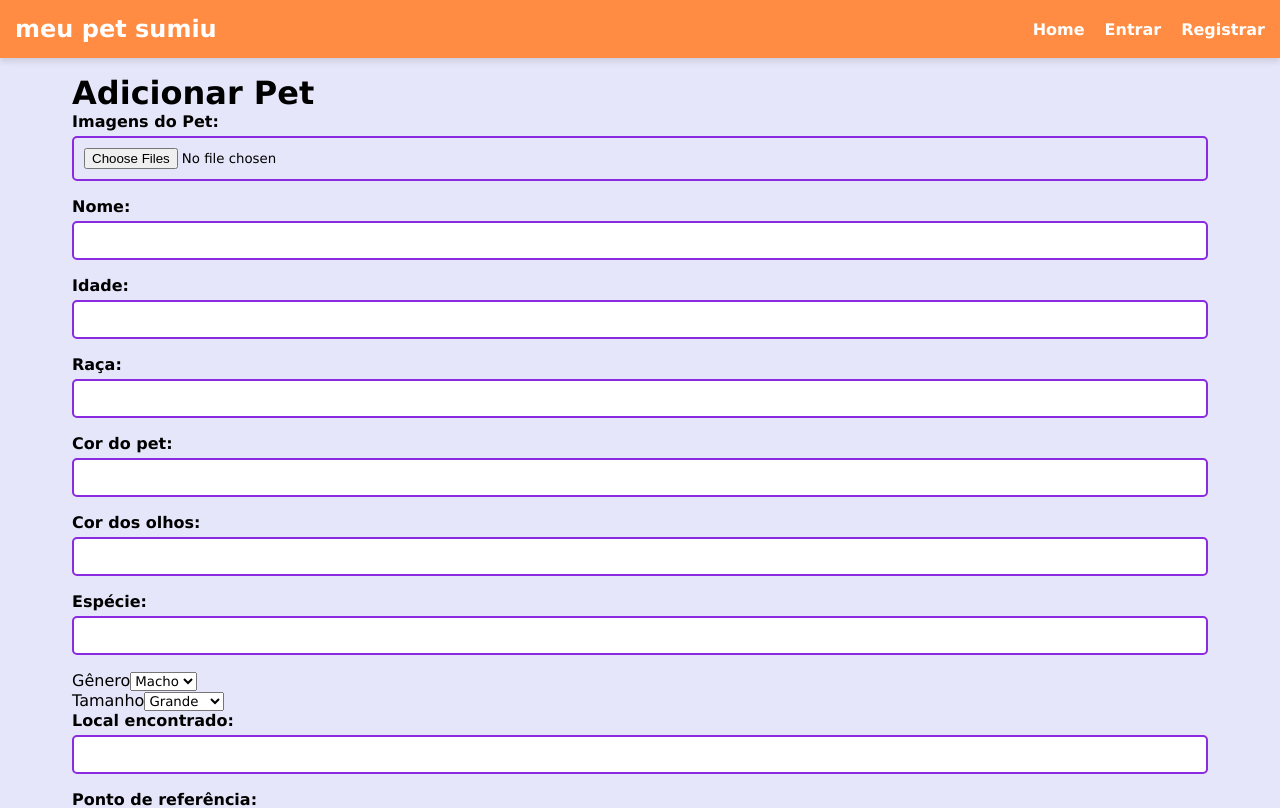
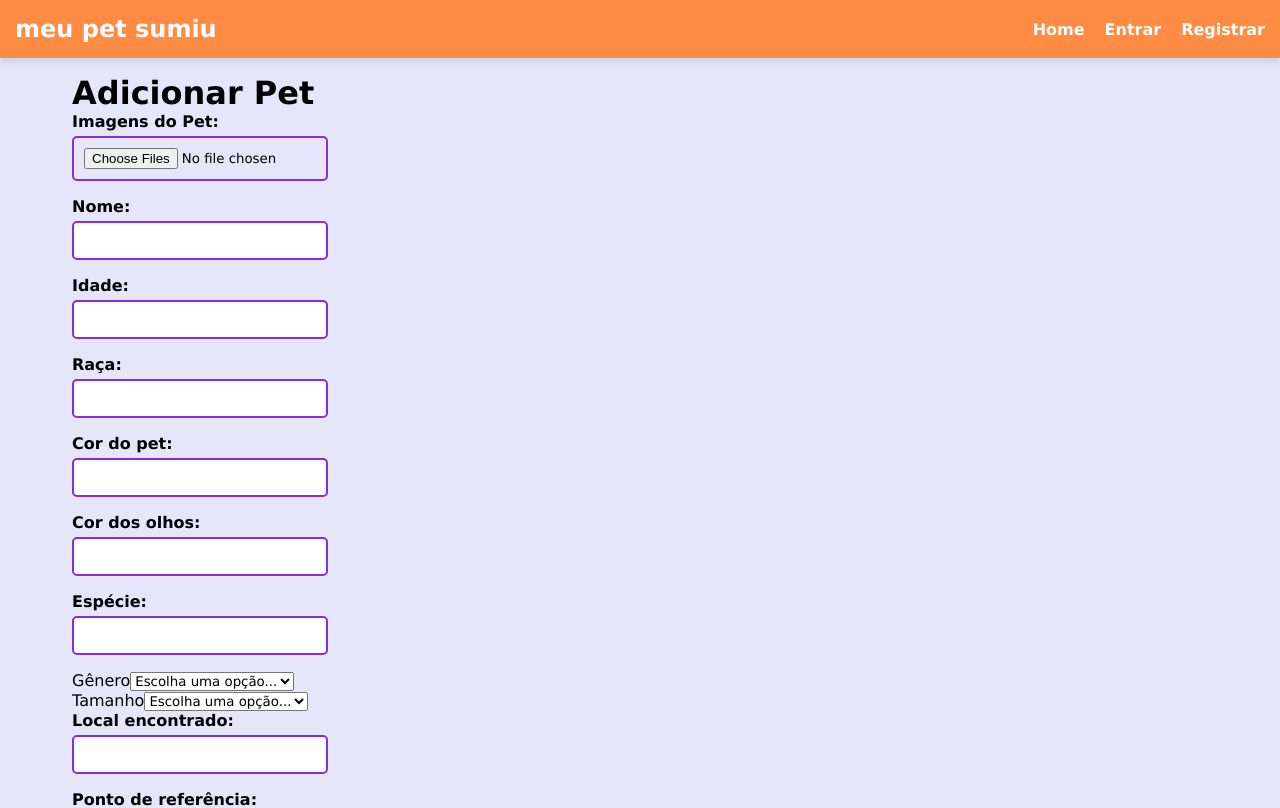
Before and after one commit to ribshow/project_frontend, a React (Create React App) app: page /pets/create in a window 1280 px wide. Shown: the top 808 px of the page. Built offline with nearby package versions, Linux system fonts and the light colour scheme; the HTML template or start-up script is replaced by a standard one.

Commit message:
feat(17/04)

```diff
--- a/src/components/Form/Form.module.css
+++ b/src/components/Form/Form.module.css
@@ -1,6 +1,10 @@
 .form_container {
   max-width: 400px;
   margin: 0 auto;
+  display: flex;
+  flex-direction: column;
+  justify-content: center;
+  align-items: center;
   background-color: lavender;
   border-radius: 15px;
   border: 2px solid #8A2BE2;
@@ -17,6 +21,18 @@
   width: 100%;
   cursor: pointer;
   font-size: 1.1em;
+  font-weight: bold;
+}
+
+.form_control select {
+  padding: 0.7em;
+  border: 2px solid #8A2BE2;
+  border-radius: 5px;
+  width: 100%;
+}
+
+.form_control label {
+  margin-bottom: 0.6em;
   font-weight: bold;
 }
 
--- a/src/components/Form/Input.module.css
+++ b/src/components/Form/Input.module.css
@@ -11,7 +11,7 @@
 }
 
 .form_control input {
-    width: 100%;
+    width: 20vw;
     padding: 10px;
     border: 2px solid #8A2BE2;
     border-radius: 5px;
@@ -40,3 +40,15 @@
 .form_control button:hover {
     background-color: #e07b38;
 }
+
+@media (max-width: 700px) {
+    .form_control input {
+        width: 100%;
+    }
+}
+
+@media (max-width: 1024px) {
+    .form_control input {
+        width: 100%;
+    }
+}
--- a/src/components/Form/PetForm.jsx
+++ b/src/components/Form/PetForm.jsx
@@ -7,13 +7,13 @@ const PetForm = ({ handleSubmit, petData, btnText }) => {
     const [preview, setPreview] = useState([]);
     const situation = ["Perdido", "Procurando tutor"];
     const gender = ["Macho", "Fêmea"];
-    const port = ["Grande", "Médio", "Pequeno"];
+    const size = ["Grande", "Médio", "Pequeno"];
 
     // manipulando as imagens
     function onFileChange(e) {
-        console.log(e.target.files);
         setPreview(Array.from(e.target.files));
         setPet({ ...pet, images: [...e.target.files] });
+        console.log(e.target.files);
     }
 
     // setando os valores do formulário
@@ -31,11 +31,12 @@ const PetForm = ({ handleSubmit, petData, btnText }) => {
     }
 
     function handlePort(e) {
-        setPet({ ...pet, port: e.target.options[e.target.selectedIndex].text });
+        setPet({ ...pet, size: e.target.options[e.target.selectedIndex].text });
     }
 
     function submit(e) {
         e.preventDefault();
+        console.log(pet);
         handleSubmit(pet);
     }
     return (
@@ -47,7 +48,7 @@ const PetForm = ({ handleSubmit, petData, btnText }) => {
                             ? preview.map((image, index) => (
                                 <img src={URL.createObjectURL(image)} alt={pet.name} key={`${pet.name}${index}`} />
                             ))
-                            : pet.images &&
+                            : pet.image &&
                             pet.images.map((image, index) => (
                                 <img src={`${process.env.REACT_APP_API}/public/images/pets/${image.name}`} alt={pet.name} key={index} />
                             ))
@@ -56,7 +57,7 @@ const PetForm = ({ handleSubmit, petData, btnText }) => {
                 <Input
                     text="Imagens do Pet:"
                     type="file"
-                    multiple={true} name="image"
+                    multiple={true} name="images"
                     handleOnChange={onFileChange} />
                 <Input
                     text="Nome:"
@@ -98,15 +99,17 @@ const PetForm = ({ handleSubmit, petData, btnText }) => {
                     name="gender"
                     text="Gênero"
                     options={gender}
+                    value={pet.gender || ""}
                     handleOnChange={handleGender}
-                    value={pet.gender || ""}
+
                 />
                 <Select
                     name="size"
                     text="Tamanho"
-                    options={port}
+                    options={size}
+                    value={pet.size || ""}
                     handleOnChange={handlePort}
-                    value={pet.size || ""}
+
                 />
 
                 <Input
@@ -136,9 +139,10 @@ const PetForm = ({ handleSubmit, petData, btnText }) => {
                 <Select
                     name="situation"
                     text="Situação:"
-                    options={pet.size}
+                    options={situation}
+                    value={pet.situation || ""}
                     handleOnChange={handleSituation}
-                    value={pet.situation || ""}
+
                 />
                 <Input
                     text="Comentário"
--- a/src/components/Form/Select.jsx
+++ b/src/components/Form/Select.jsx
@@ -8,9 +8,9 @@ function Select({ text, name, options, handleOnChange, value }) {
                 onChange={handleOnChange}
                 value={value || ""}
             >
-                <options>Escolha uma opção...</options>
+                <option>Escolha uma opção...</option>
                 {
-                    options &&
+
                     options.map((option) => (
                         <option value={option} key={option}>{option}</option>
                     ))
--- a/src/pages/Pet/AddPet.jsx
+++ b/src/pages/Pet/AddPet.jsx
@@ -5,10 +5,50 @@ import { useState } from "react";
 import api from "../../utils/api";
 
 const AddPet = () => {
+    const [token] = useState(localStorage.getItem("token") || "");
+    const navigate = useNavigate();
+    const { setFlashMessage } = useFlashMessage();
+    //const [pet, setPet] = useState("");
+
+    async function registerPet(pet) {
+        let msgType = "success";
+        let data;
+        const formData = new FormData();
+        Object.keys(pet).forEach((key) => {
+            if (key === "images") {
+                for (let i = 0; i < pet[key].length; i++) {
+                    formData.append("images", pet[key][i]);
+                }
+            } else {
+                formData.append(key, pet[key]);
+            }
+        });
+
+        try {
+            const response = await api.post("pets/store", formData, {
+                headers: {
+                    Authorization: `Bearer ${JSON.parse(token)}`
+                },
+                "Content-Type": "multipart/form-data"
+            });
+            data = response.data;
+            console.log(data);
+        } catch (error) {
+            console.log("Erro ao cadastrar pet", error);
+            msgType = "error";
+            data = error.response?.data || { message: "Erro desconhecido" }
+        } finally {
+            setFlashMessage(data.message, msgType);
+            if (msgType !== "error") {
+                navigate("/");
+            }
+        }
+
+    }
     return (
         <div>
             <h1>Adicionar Pet</h1>
-            <PetForm />
+            <PetForm handleSubmit={registerPet} btnText="Cadastrar" />
         </div>)
 };
 
```
